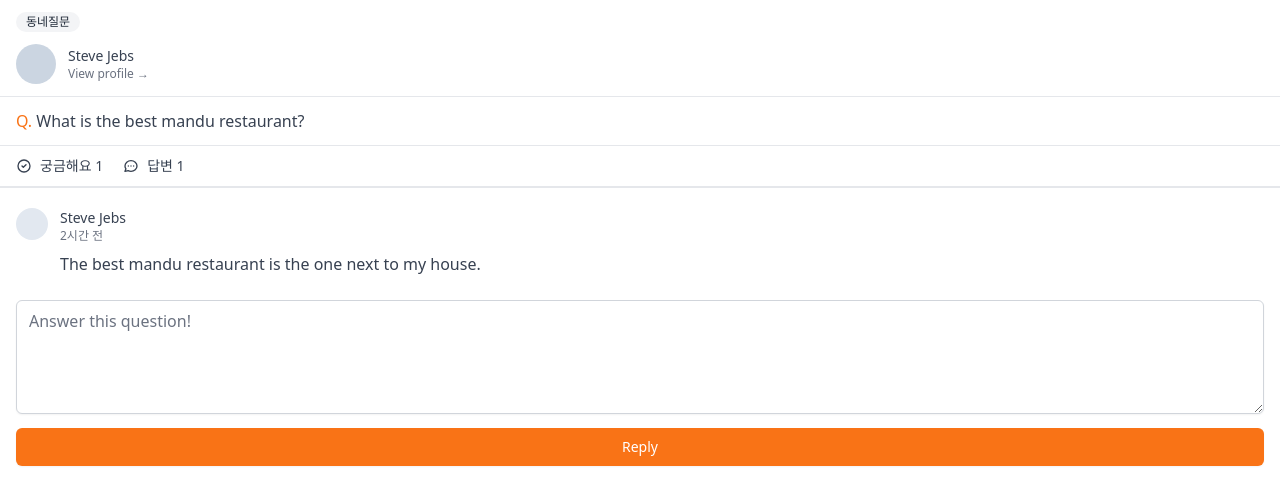
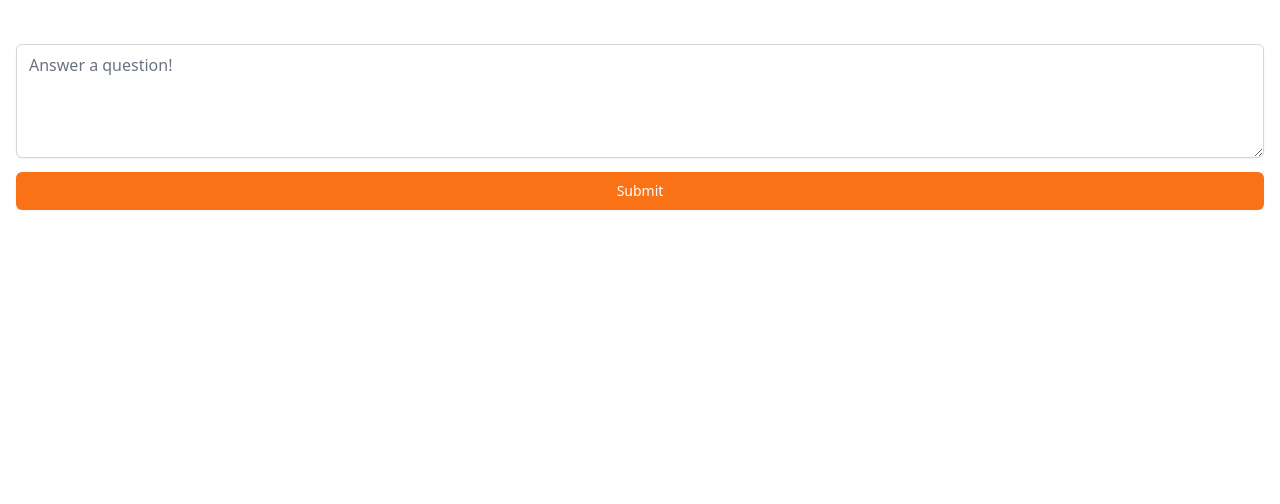
Before and after one commit to kimbro95/NextJS-CloneCoding, a Next.js app: page /community/write in a window 1280 px wide. Shown: the top 504 px of the page. Built offline with nearby package versions, Linux system fonts and the light colour scheme.

Commit message:
#5.7 Write

```diff
--- /dev/null
+++ b/pages/community/write.tsx
@@ -0,0 +1,18 @@
+import { NextPage } from "next";
+
+const Write: NextPage = () => {
+    return (
+    <form className="px-4 py-10">
+        <textarea
+            className="mt-1 shadow-sm w-full focus:ring-orange-500 rounded-md border-gray-300 focus:border-orange-500 "
+            rows={4}
+            placeholder="Answer a question!"
+        />
+        <button className="mt-2 w-full bg-orange-500 hover:bg-orange-600 text-white py-2 px-4 border border-transparent rounded-md shadow-sm text-sm font-medium focus:ring-2 focus:ring-offset-2 focus:ring-orange-500 focus:outline-none ">
+        Submit
+        </button>
+    </form>
+    );
+}
+
+export default Write;
```
